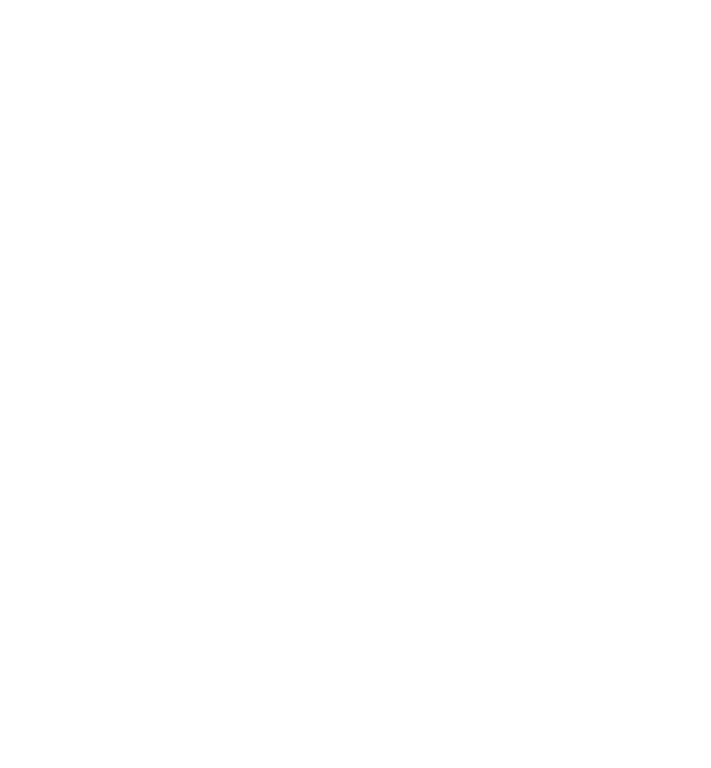
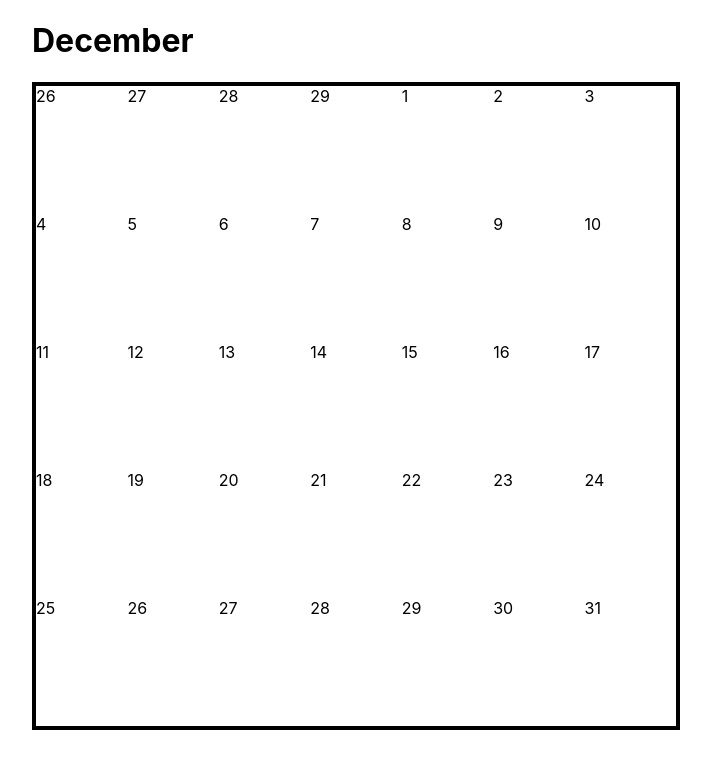
Before and after one commit to R-JG/Scheduler--Old, a React (Create React App) app: page / in a window 1280 px wide. Shown: the top 768 px of the page, without its empty margins (284-995 px from the left). Built offline with nearby package versions, Linux system fonts and the light colour scheme; the HTML template or start-up script is replaced by a standard one.

Commit message:
Create CalendarSquare components and render month name.

```diff
--- a/src/App.css
+++ b/src/App.css
@@ -1,38 +1,12 @@
 .App {
-  text-align: center;
+  display: grid;
+  place-content: center;
 }
 
-.App-logo {
-  height: 40vmin;
-  pointer-events: none;
+.calendar-container {
+  height: 40rem;
+  width: 40rem;
+  border: 0.25rem solid black;
+  display: grid;
+  grid-template-columns: repeat(7, 1fr);
 }
-
-@media (prefers-reduced-motion: no-preference) {
-  .App-logo {
-    animation: App-logo-spin infinite 20s linear;
-  }
-}
-
-.App-header {
-  background-color: #282c34;
-  min-height: 100vh;
-  display: flex;
-  flex-direction: column;
-  align-items: center;
-  justify-content: center;
-  font-size: calc(10px + 2vmin);
-  color: white;
-}
-
-.App-link {
-  color: #61dafb;
-}
-
-@keyframes App-logo-spin {
-  from {
-    transform: rotate(0deg);
-  }
-  to {
-    transform: rotate(360deg);
-  }
-}
--- a/src/App.js
+++ b/src/App.js
@@ -1,4 +1,5 @@
 import React, { useState } from 'react';
+import CalendarSquare from './components/CalendarSquare';
 import './App.css';
 
 export default function App() {
@@ -23,11 +24,26 @@
 
     // events will be updated independently in state, saved in local storage, and rendered upon the condition that the date object corresponds with the date saved with the event.
 
-    console.log(calendarDates);
+    const monthName = (() => {
+        const monthArray =
+            ['January', 'February', 'March', 'April', 'May', 'June',
+            'July', 'August', 'September', 'October', 'November', 'December'];
+        return monthArray[calendarDates[10].getMonth()];
+    })();
+
+    const calendarSquares = calendarDates.map((date) => (
+        <CalendarSquare
+            key={date}
+            date={date}
+        />
+    ));
 
     return (
-        <main>
-            <div className='calendar-container'></div>
+        <main className='App'>
+            <h1 className='month-name'>{monthName}</h1>
+            <div className='calendar-container'>
+                {calendarSquares}
+            </div>
         </main>
     );
 };
--- /dev/null
+++ b/src/components/CalendarSquare.js
@@ -0,0 +1,10 @@
+import React from 'react';
+
+export default function CalendarSquare(props) {
+
+    const { date } = props;
+
+    return (
+        <div>{date.getDate()}</div>
+    );
+};
```
